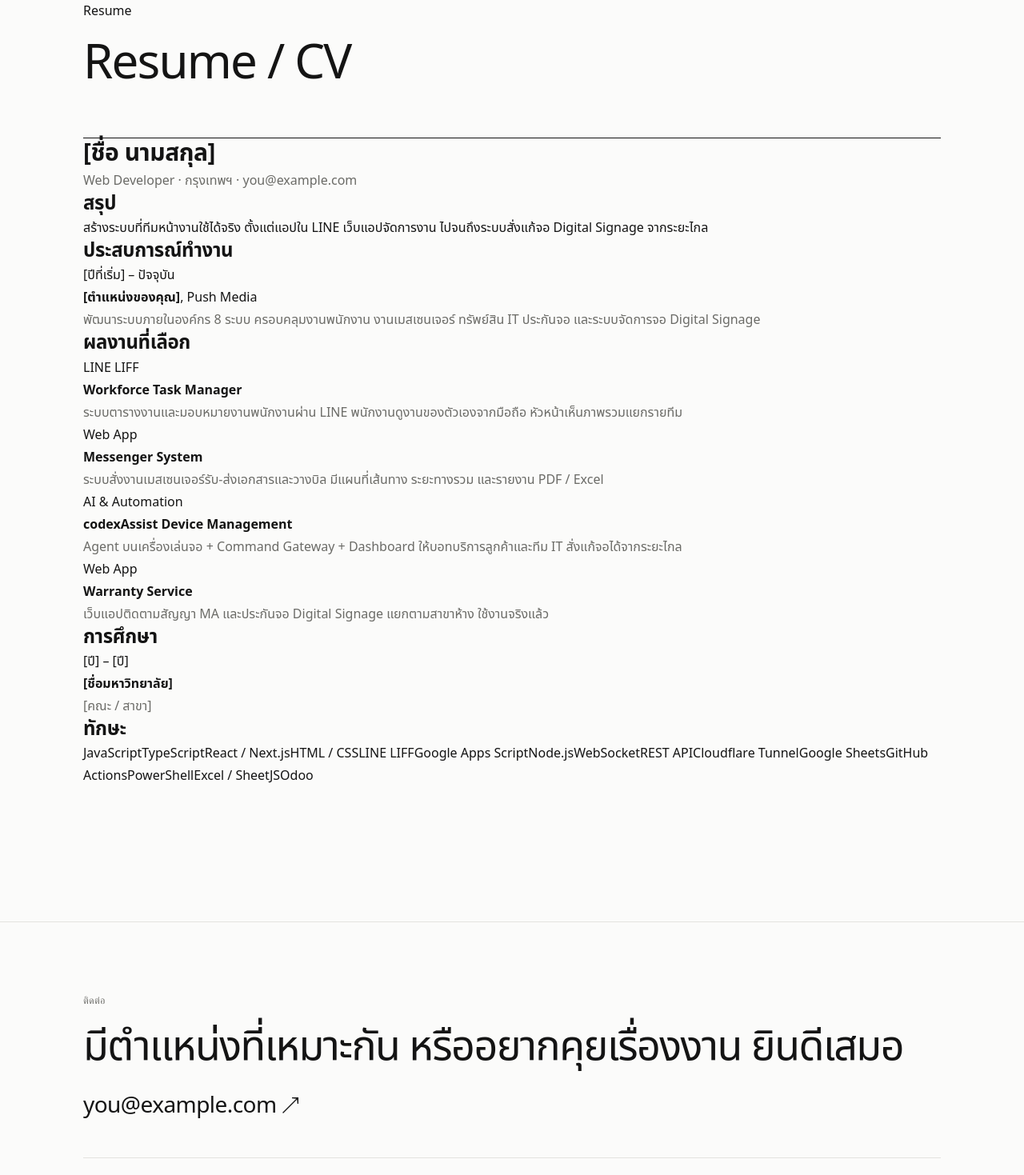
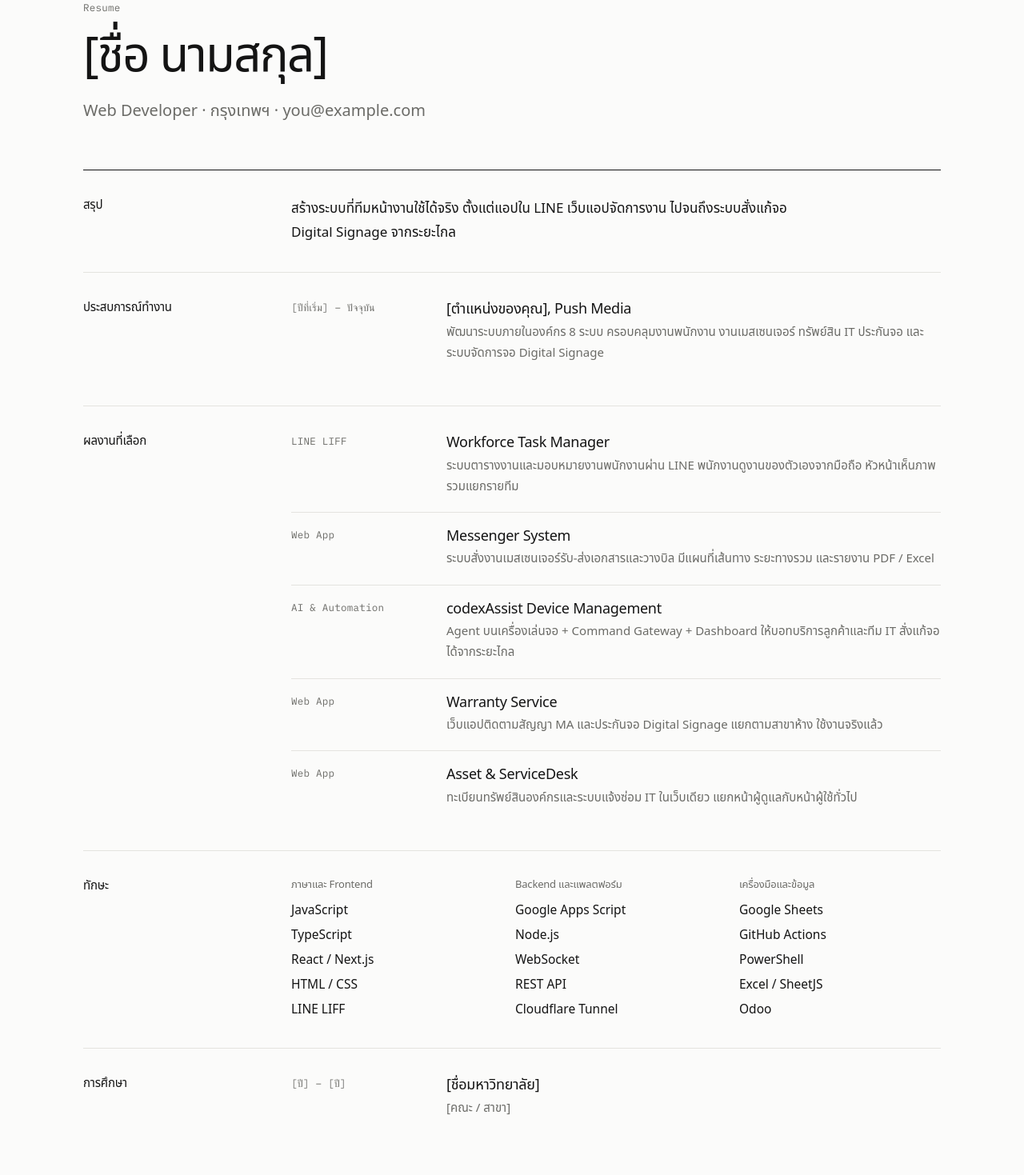
Before and after one commit to nutnetworkit-cloud/nutnetworkit-cloud.github.io, a Next.js app: page /resume in a window 1280 px wide. Shown: the part 160-1629 px from the top of the page at 80% size. Built offline with nearby package versions, Linux system fonts and the light colour scheme; a web font is replaced by a local one.

Commit message:
Add files via upload

```diff
--- a/app/resume/page.tsx
+++ b/app/resume/page.tsx
@@ -1,4 +1,5 @@
 import type { Metadata } from 'next';
+import Skills from '@/components/Skills';
 import { projects, site } from '@/lib/data';
 
 export const metadata: Metadata = { title: 'Resume' };
@@ -10,78 +11,78 @@ export default function ResumePage() {
   return (
     <>
       <section className="page-h">
-        <span className="label">Resume</span>
-        <h1>Resume / CV</h1>
+        <p className="meta">Resume</p>
+        <h1>{profile.name}</h1>
+        <p className="lede">
+          {profile.title} · {profile.location} · {profile.email}
+        </p>
         {settings.resumeUrl && (
-          <div className="ctas" style={{ marginTop: 6 }}>
-            <a className="btn pri" href={settings.resumeUrl} download>
-              ดาวน์โหลด PDF
+          <div className="resume-actions">
+            <a className="btn" href={settings.resumeUrl} download>
+              ดาวน์โหลด PDF <span aria-hidden="true">↓</span>
             </a>
           </div>
         )}
       </section>
-      <article className="sheet">
-        <header>
-          <h1 style={{ fontSize: 30 }}>{profile.name}</h1>
-          <p className="muted">
-            {profile.title} · {profile.location} · {profile.email}
-          </p>
-        </header>
-        <section>
-          <h2>สรุป</h2>
+
+      <section className="cols" style={{ borderTopColor: 'var(--fg)' }}>
+        <h2>สรุป</h2>
+        <div className="prose">
           <p>{profile.tagline}</p>
-        </section>
-        <section>
-          <h2>ประสบการณ์ทำงาน</h2>
+        </div>
+      </section>
+      <section className="cols">
+        <h2>ประสบการณ์ทำงาน</h2>
+        <ul className="tl">
           {work.map((e) => (
-            <div className="sheet-row" key={e.organization + e.position}>
-              <span>
+            <li key={e.organization + e.position}>
+              <span className="meta">
                 {e.start} – {e.end}
               </span>
               <div>
-                <b>{e.position}</b>, {e.organization}
-                {e.description && <p className="muted">{e.description}</p>}
+                <h3>
+                  {e.position}, {e.organization}
+                </h3>
+                {e.description && <p>{e.description}</p>}
               </div>
-            </div>
+            </li>
           ))}
-        </section>
-        <section>
-          <h2>ผลงานที่เลือก</h2>
-          {projects.slice(0, 4).map((p) => (
-            <div className="sheet-row" key={p.id}>
-              <span>{p.category}</span>
+        </ul>
+      </section>
+      <section className="cols">
+        <h2>ผลงานที่เลือก</h2>
+        <ul className="tl">
+          {projects.slice(0, 5).map((p) => (
+            <li key={p.id}>
+              <span className="meta">{p.category}</span>
               <div>
-                <b>{p.title}</b>
-                <p className="muted">{p.summary}</p>
+                <h3>{p.title}</h3>
+                <p>{p.summary}</p>
               </div>
-            </div>
+            </li>
           ))}
-        </section>
-        <section>
-          <h2>การศึกษา</h2>
+        </ul>
+      </section>
+      <section className="cols">
+        <h2>ทักษะ</h2>
+        <Skills />
+      </section>
+      <section className="cols">
+        <h2>การศึกษา</h2>
+        <ul className="tl">
           {edu.map((e) => (
-            <div className="sheet-row" key={e.organization + e.position}>
-              <span>
+            <li key={e.organization + e.position}>
+              <span className="meta">
                 {e.start} – {e.end}
               </span>
               <div>
-                <b>{e.organization}</b>
-                <p className="muted">{e.position}</p>
+                <h3>{e.organization}</h3>
+                <p>{e.position}</p>
               </div>
-            </div>
+            </li>
           ))}
-        </section>
-        <section>
-          <h2>ทักษะ</h2>
-          <div className="tags" style={{ paddingTop: 0 }}>
-            {site.skills.map((s) => (
-              <span className="tag" key={s.name}>
-                {s.name}
-              </span>
-            ))}
-          </div>
-        </section>
-      </article>
+        </ul>
+      </section>
     </>
   );
 }
```
